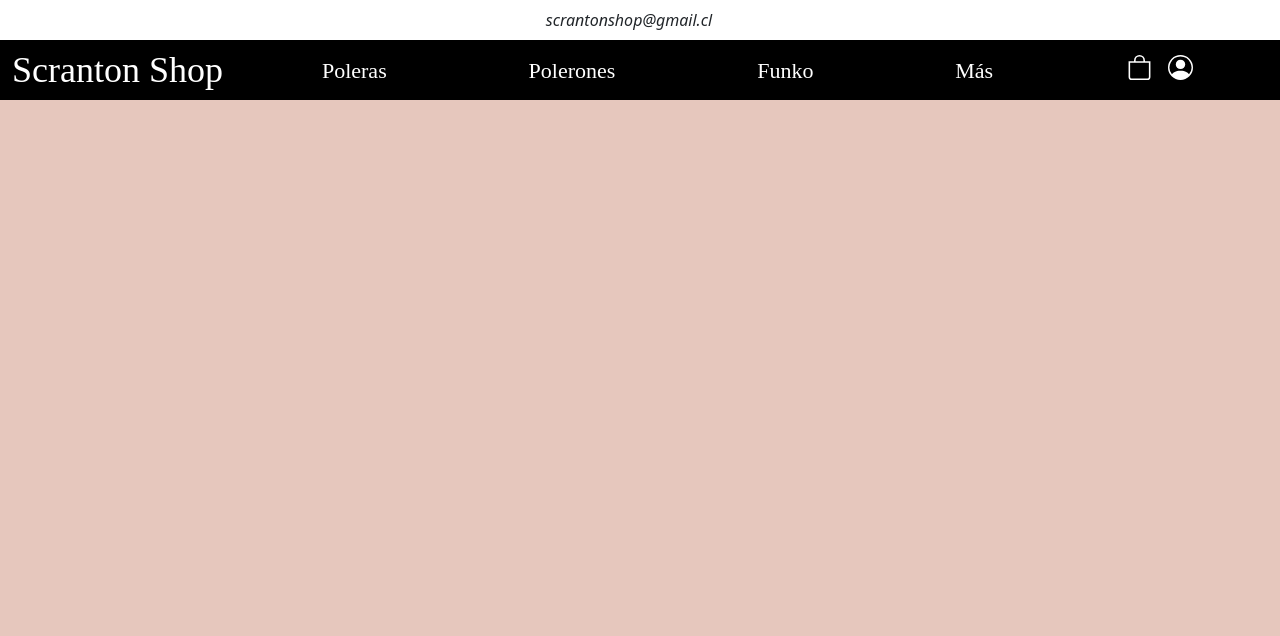
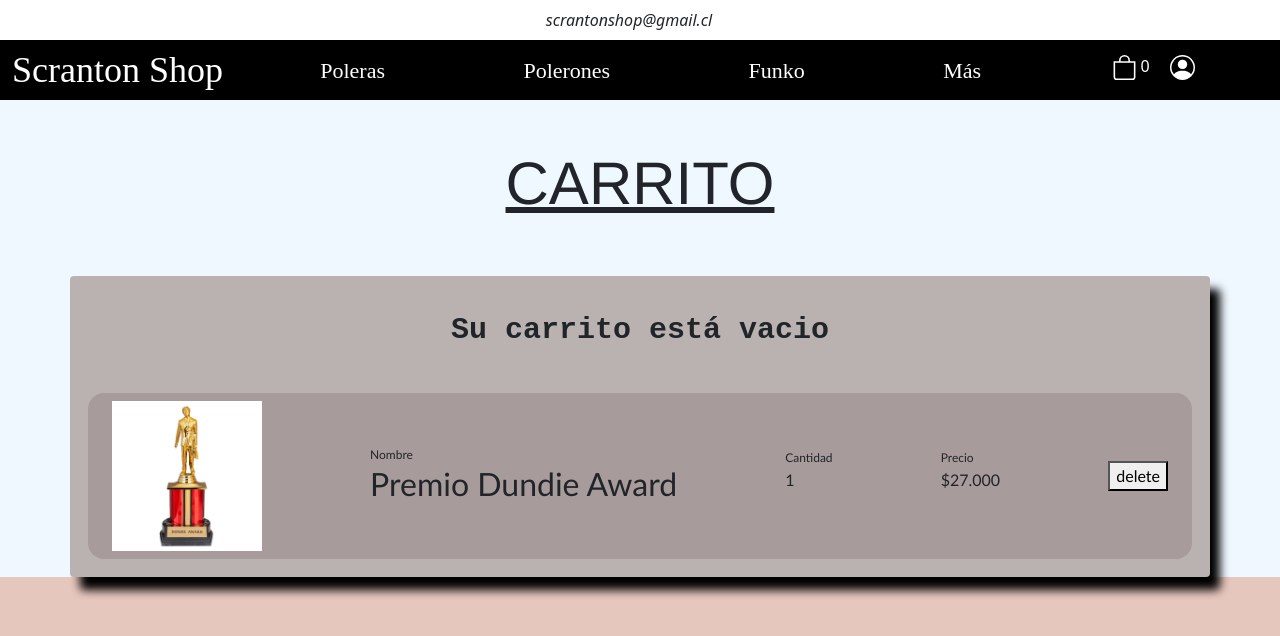
Before and after one commit to Benny20s/entorno_dj, a Django app: page /carrito/ in a window 1280 px wide. Shown: the top 636 px of the page. Run offline with Django 4.2, Linux system fonts and the light colour scheme.

Commit message:
vision carrito

```diff
--- /dev/null
+++ b/aplicacion/static/aplicacion/css/carrito.css
@@ -0,0 +1,21 @@
+#contenedor-general {
+    box-shadow: 10px 13px 10px #000000;
+    border-radius: 4px ;
+}
+
+.carrito-producto {
+    display: flex;
+    justify-content: space-between;
+    align-items: center;
+    padding: .5rem;
+    padding-right: 1.5rem;
+    padding-left: 1.5rem;
+    border-radius: 1rem;
+    width: auto;
+    background-color: #a89b9b;
+    font-family: 'calibri';
+}
+
+.carrito-producto small {
+    font-size: .75rem;
+}
--- a/aplicacion/templates/aplicacion/base.html
+++ b/aplicacion/templates/aplicacion/base.html
@@ -50,7 +50,7 @@
                             <a href="{% url 'carrito' %}" class="nav-link" style="color: white" id="icon">
                                 <svg xmlns="http://www.w3.org/2000/svg" width="25" height="25" fill="currentColor" class="bi bi-bag" viewBox="0 0 16 16">
                                 <path d="M8 1a2.5 2.5 0 0 1 2.5 2.5V4h-5v-.5A2.5 2.5 0 0 1 8 1zm3.5 3v-.5a3.5 3.5 0 1 0-7 0V4H1v10a2 2 0 0 0 2 2h10a2 2 0 0 0 2-2V4h-3.5zM2 5h12v9a1 1 0 0 1-1 1H3a1 1 0 0 1-1-1V5z"/>
-                                </svg>
+                                </svg><span class="numerito p-1">0</span>
                             </a>
                         </li>
                             <a href="{% url 'cuenta' %}" class="nav-link" style="color: white" id="icon">
--- a/aplicacion/templates/aplicacion/carrito/carri.html
+++ b/aplicacion/templates/aplicacion/carrito/carri.html
@@ -1,2 +1,40 @@
 {% extends 'aplicacion/base.html' %}
 {% load static %}
+
+{% block css %}
+<link rel="stylesheet" href="{% static 'aplicacion/css/carrito.css' %}">
+{% endblock css %}
+
+{% block contenido %}
+<div style="background-color: aliceblue;" class="container-fluid">
+    <div class="container-fluid p-5">
+        <h2 style="font-family:'Franklin Gothic Medium', 'Arial Narrow', Arial, sans-serif; font-size: 60px;"
+            class="text-center"><u>CARRITO</u></h2>
+    </div>
+
+    <div style="background-color: #bab2b1;" class="container p-2" id="contenedor-general">
+
+        <div>
+            <p style="font-family:'Courier New', Courier, monospace; font-size: 30px;" class="text-center p-4"><b>Su carrito está vacio</b></p>
+        </div>
+
+        <div class="carrito-producto" style="margin: 10px;">
+            <img src="{% static 'aplicacion/imagenes/dundies.jpg' %}" height="150px">
+            <div class="carrito-titulo">
+                <small>Nombre</small>
+                <h2>Premio Dundie Award</h2>
+            </div>
+            <div class="carrito-cantidad">
+                <small>Cantidad</small>
+                <p>1</p>
+            </div>
+            <div class="carrito-producto-precio">
+                <small>Precio</small>
+                <p>$27.000</p>
+            </div>
+            <button>delete</button>
+        </div>
+
+    </div>
+</div>
+{% endblock contenido %}x
```
